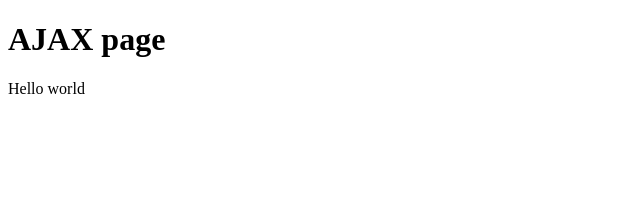
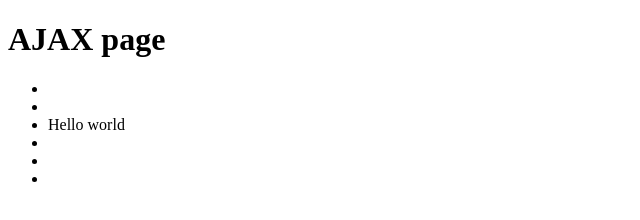
Before and after one commit to megancoyle/ajax-live-search, a website: page index.html in a window 1280 px wide. Shown: the whole page, without its empty margins (0-640 px from the left). Drawn offline with Linux system fonts and the light colour scheme.

Commit message:
Modify elements on DOM

```diff
--- a/index.html
+++ b/index.html
@@ -6,7 +6,14 @@
   </head>
   <body>
     <h1>AJAX page</h1>
-    <div id="update"></div>
+    <ul>
+      <li></li>
+      <li></li>
+      <li></li>
+      <li></li>
+      <li></li>
+      <li></li>
+    </ul>
     <script src="script.js"></script>
   </bod>
 </html>
--- a/script.js
+++ b/script.js
@@ -7,8 +7,11 @@ if (window.XMLHttpRequest) {
 request.open('GET', 'data.txt');
 request.onreadystatechange = function() {
 	if ((request.readyState===4) && (request.status===200)) {
-		var modify = document.getElementById('update');
-    modify.innerHTML = request.responseText;
+		var modify = document.getElementsByTagName('li');
+    modify[2].innerHTML = request.responseText;
+    for (var i=0; i < mdify.length; i++) {
+      modify[i].innerHTML = request.responseText;
+    }
 	}
 }
 request.send();
```
